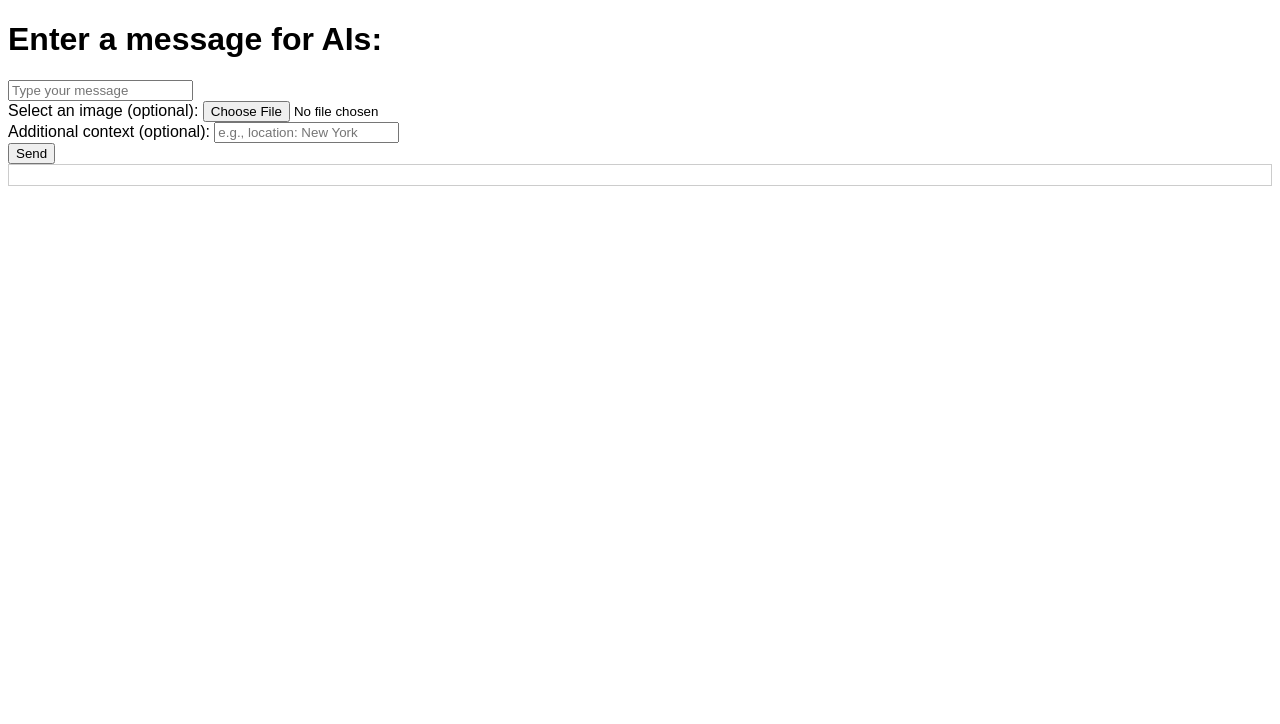
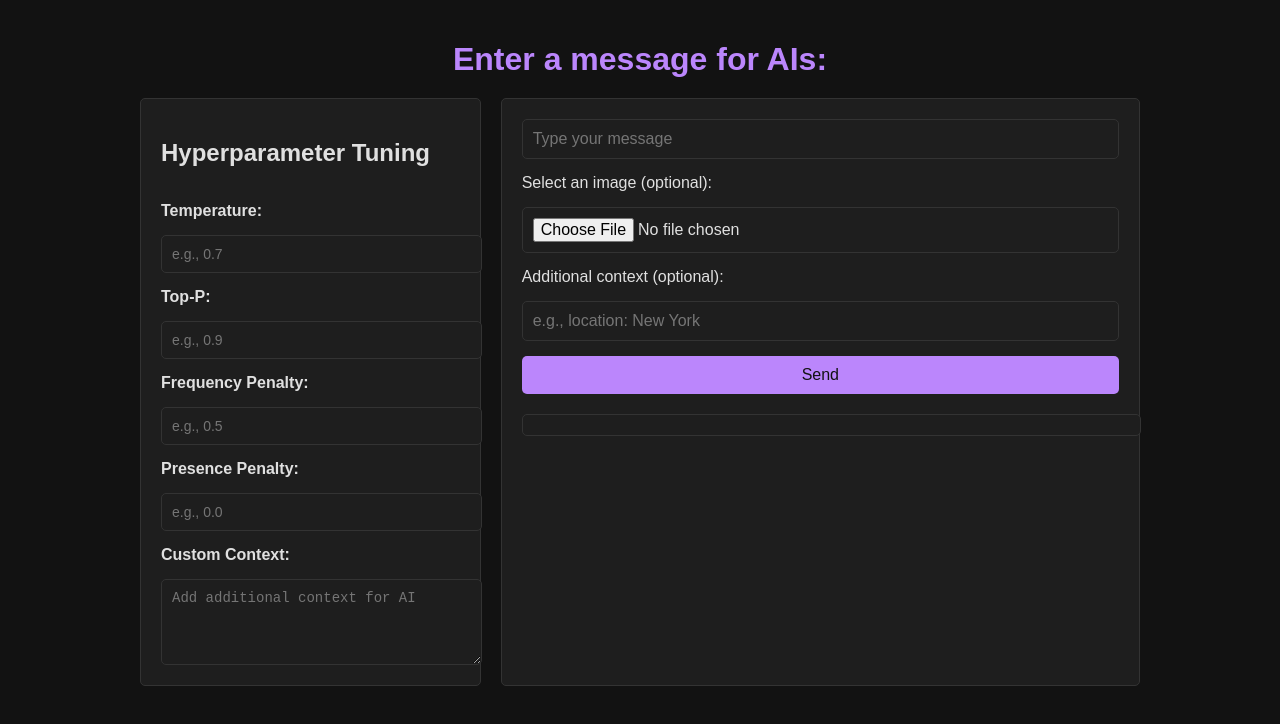
Before and after one commit to mrseph34/embedded_systems_project, a website: page app/index_context.html in a window 1280 px wide. Drawn offline with Linux system fonts and the light colour scheme.

Commit message:
ui updates

```diff
--- a/app/index_context.html
+++ b/app/index_context.html
@@ -3,46 +3,180 @@
 <head>
     <meta charset="UTF-8">
     <meta name="viewport" content="width=device-width, initial-scale=1.0">
-    <title>ChatGPT Input</title>
+    <title>AI Input</title>
     <style>
+        :root {
+            --bg-color: #121212;
+            --text-color: #e0e0e0;
+            --primary-color: #bb86fc;
+            --secondary-color: #03dac6;
+            --error-color: #cf6679;
+            --input-bg: #1e1e1e;
+            --border-color: #333;
+        }
+
         body {
+            margin: 0;
             font-family: Arial, sans-serif;
+            background-color: var(--bg-color);
+            color: var(--text-color);
+            display: flex;
+            flex-direction: column;
+            align-items: center;
+            padding: 20px;
         }
+
+        h1 {
+            margin-bottom: 20px;
+            color: var(--primary-color);
+        }
+
+        .container {
+            display: flex;
+            width: 100%;
+            max-width: 1000px;
+            gap: 20px;
+        }
+
+        .form-container, .tuning-container {
+            background-color: var(--input-bg);
+            padding: 20px;
+            border-radius: 5px;
+            flex: 1;
+            border: 1px solid var(--border-color);
+        }
+
+        .form-container {
+            flex: 2;
+        }
+
+        form {
+            display: flex;
+            flex-direction: column;
+            gap: 15px;
+        }
+
+        input[type="text"], input[type="file"], button {
+            font-size: 16px;
+            padding: 10px;
+            border: 1px solid var(--border-color);
+            border-radius: 5px;
+            background-color: var(--input-bg);
+            color: var(--text-color);
+        }
+
+        button {
+            background-color: var(--primary-color);
+            color: var(--bg-color);
+            border: none;
+            cursor: pointer;
+            transition: background-color 0.3s;
+        }
+
+        button:hover {
+            background-color: var(--secondary-color);
+        }
+
         #responseGrid {
+            margin-top: 20px;
+            width: 100%;
             display: grid;
-            grid-template-columns: 1fr 3fr;
+            grid-template-columns: 1fr 2fr;
             gap: 10px;
-            max-height: 200px;
+            max-height: 300px;
             overflow-y: auto;
-            border: 1px solid #ccc;
+            border: 1px solid var(--border-color);
+            border-radius: 5px;
             padding: 10px;
+            background-color: var(--input-bg);
         }
-        .response {
-            padding: 5px;
-            border-bottom: 1px solid #ddd;
+
+        .message, .response-text {
+            padding: 10px;
+            border-radius: 5px;
+            word-wrap: break-word;
         }
-        .message, .response-text {
-            word-wrap: break-word;
+
+        .message {
+            background-color: var(--primary-color);
+            color: var(--bg-color);
+        }
+
+        .response-text {
+            background-color: var(--input-bg);
+            border: 1px solid var(--border-color);
+        }
+
+        .tuning-container {
+            display: flex;
+            flex-direction: column;
+            gap: 15px;
+        }
+
+        .tuning-container label {
+            font-weight: bold;
+        }
+
+        .tuning-container input[type="number"], .tuning-container textarea {
+            width: 100%;
+            font-size: 14px;
+            padding: 10px;
+            border-radius: 5px;
+            border: 1px solid var(--border-color);
+            background-color: var(--input-bg);
+            color: var(--text-color);
+        }
+
+        textarea {
+            resize: vertical;
+        }
+
+        @media (max-width: 600px) {
+            .container {
+                flex-direction: column;
+            }
+
+            #responseGrid {
+                grid-template-columns: 1fr;
+            }
         }
     </style>
 </head>
 <body>
     <h1>Enter a message for AIs:</h1>
-    <form onsubmit="handleSubmit(event)">
-        <input type="text" id="message" placeholder="Type your message" required><br>
+    <div class="container">
+        <!-- Tuning Section -->
+        <div class="tuning-container">
+            <h2>Hyperparameter Tuning</h2>
+            <label for="temperature">Temperature:</label>
+            <input type="number" id="temperature" placeholder="e.g., 0.7" min="0" max="1" step="0.1">
 
-        <!-- Optional image input -->
-        <label for="image">Select an image (optional):</label>
-        <input type="file" id="image" accept="image/*"><br>
+            <label for="top-p">Top-P:</label>
+            <input type="number" id="top-p" placeholder="e.g., 0.9" min="0" max="1" step="0.1">
 
-        <!-- Context input field -->
-        <label for="context">Additional context (optional):</label>
-        <input type="text" id="context" placeholder="e.g., location: New York"><br>
+            <label for="frequency-penalty">Frequency Penalty:</label>
+            <input type="number" id="frequency-penalty" placeholder="e.g., 0.5" min="0" max="2" step="0.1">
 
-        <button type="submit">Send</button>
-    </form>
+            <label for="presence-penalty">Presence Penalty:</label>
+            <input type="number" id="presence-penalty" placeholder="e.g., 0.0" min="0" max="2" step="0.1">
 
-    <div id="responseGrid"></div>
+            <label for="custom-context">Custom Context:</label>
+            <textarea id="custom-context" rows="4" placeholder="Add additional context for AI"></textarea>
+        </div>
+
+        <!-- Form Section -->
+        <div class="form-container">
+            <form onsubmit="handleSubmit(event)">
+                <input type="text" id="message" placeholder="Type your message" required>
+                <label for="image">Select an image (optional):</label>
+                <input type="file" id="image" accept="image/*">
+                <label for="context">Additional context (optional):</label>
+                <input type="text" id="context" placeholder="e.g., location: New York">
+                <button type="submit">Send</button>
+            </form>
+            <div id="responseGrid"></div>
+        </div>
+    </div>
 
     <script>
         async function handleSubmit(event) {
@@ -51,44 +185,34 @@
             const context = document.getElementById('context').value;
             const image = document.getElementById('image').files[0]?.name || null;
 
-            addResponseToGrid(message, "");
+            addResponseToGrid(message, "Processing...");
 
-            const formData = new FormData();
-            formData.append('message', message);
-            formData.append('context', context);
-            formData.append('image', image);
+            const formData = { message, context, image };
 
             try {
                 const response = await fetch('/chat', {
                     method: 'POST',
-                    headers: {
-                        'Content-Type': 'application/json'
-                    },
-                    body: JSON.stringify( { message , context , image } )
+                    headers: { 'Content-Type': 'application/json' },
+                    body: JSON.stringify(formData)
                 });
 
-                if (response.ok && response.body) {
+                if (response.ok) {
                     const reader = response.body.getReader();
                     const decoder = new TextDecoder("utf-8");
+                    let responseText = "";
 
-                    let done = false;
-                    let responseText = '';
+                    while (true) {
+                        const { value, done } = await reader.read();
+                        if (done) break;
 
-                    while (!done) {
-                        const { value, done: streamDone } = await reader.read();
-                        done = streamDone;
-
-                        // Decode and accumulate chunked response text
-                        responseText += decoder.decode(value || new Uint8Array, { stream: !done });
-                        updateResponse(responseText); // Update UI gradually
+                        responseText += decoder.decode(value, { stream: true });
+                        updateResponse(responseText);
                     }
                 } else {
-                    console.error('Error:', response.statusText);
-                    updateResponse('Error: ' + response.statusText);
+                    updateResponse(`Error: ${response.statusText}`);
                 }
             } catch (error) {
-                console.error('Fetch error:', error);
-                updateResponse('Fetch error: ' + error.message);
+                updateResponse(`Fetch error: ${error.message}`);
             }
         }
 
```
Also changed, not shown: app/server_context.js (+27 -27 lines), 2 other files.
